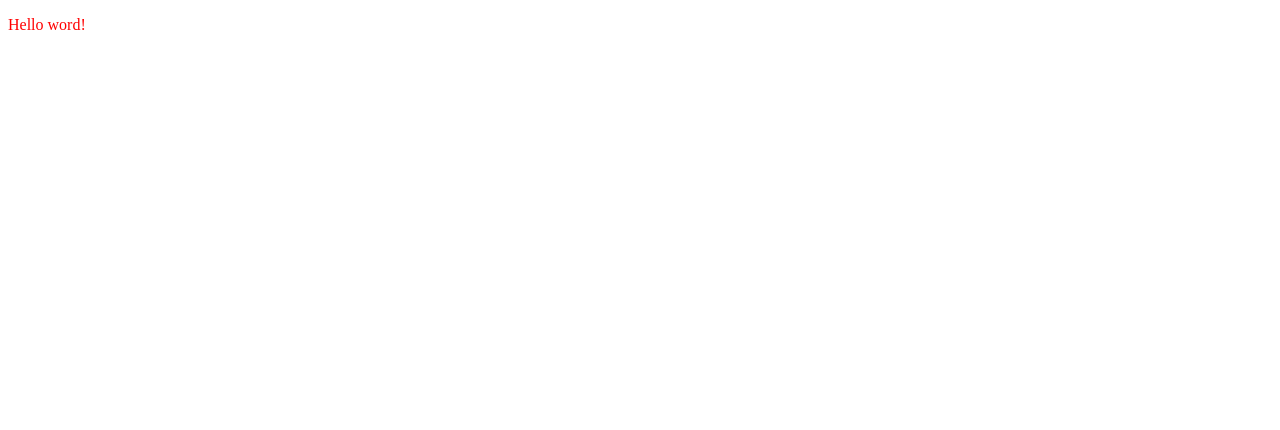
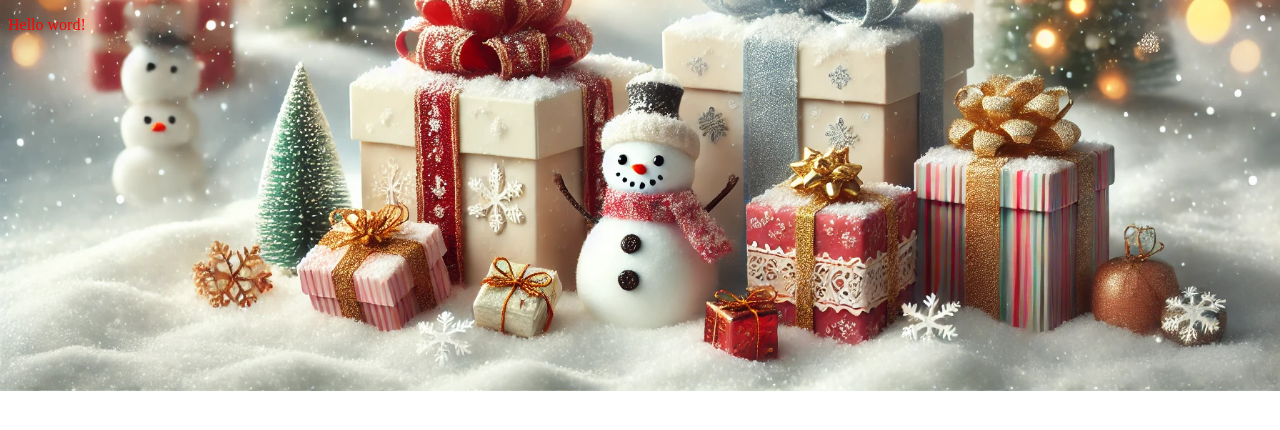
Before and after one commit to MarieYak/test, a plain HTML site: page index.html in a window 1280 px wide. Drawn offline with Linux system fonts and the light colour scheme.

Commit message:
Update style.css

```diff
--- a/style.css
+++ b/style.css
@@ -1,3 +1,9 @@
 p{
   color:red;
 }
+body {
+    background-image: url('background-christmas-gifts.webp'); /* Utilisation de l'image .webp */
+    background-size: cover; /* L'image couvre tout l'écran */
+    background-position: center; /* L'image est centrée */
+    background-repeat: no-repeat; /* Pas de répétition de l'image */
+}
```
